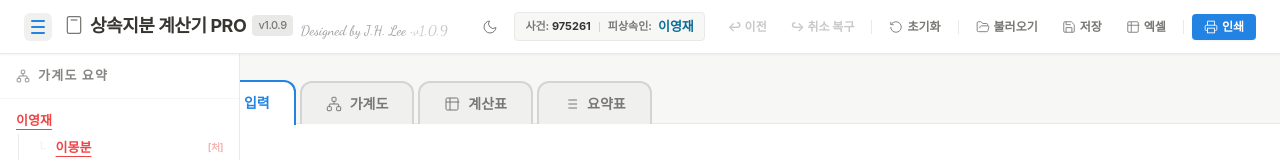
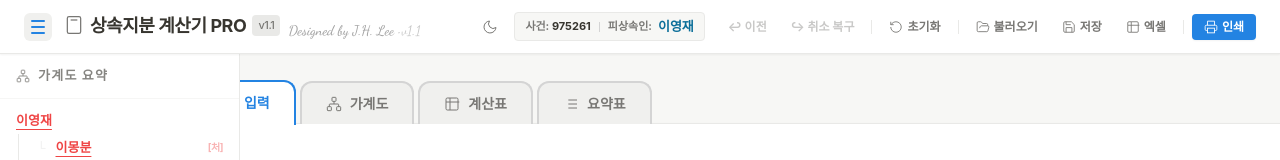
Before and after one commit to wallmendi-beep/inherit-calc, a React (Vite) app: page / in a window 1280 px wide. Shown: the top 160 px of the page. Built offline with nearby package versions, Linux system fonts and the light colour scheme.

Commit message:
버전 1.1 문자열 판올림

```diff
--- a/src/App.jsx
+++ b/src/App.jsx
@@ -764,9 +764,9 @@ function App() {
             <div className="flex items-baseline gap-2">
               <div className="flex items-center text-[#37352f] dark:text-neutral-100 font-bold text-[18px] tracking-tight">
                 <IconCalculator className="w-5 h-5 mr-1.5 text-[#787774] dark:text-neutral-400" />
-                상속지분 계산기 PRO <span className="ml-1.5 text-[11px] font-medium bg-[#e9e9e7] dark:bg-neutral-700 px-1.5 py-0.5 rounded text-[#787774] dark:text-neutral-400">v1.0.9</span>
+                상속지분 계산기 PRO <span className="ml-1.5 text-[11px] font-medium bg-[#e9e9e7] dark:bg-neutral-700 px-1.5 py-0.5 rounded text-[#787774] dark:text-neutral-400">v1.1</span>
               </div>
-              <span className="designer-sign text-[#a3a3a3] dark:text-neutral-500 text-[14px]">Designed by J.H. Lee · <span className="opacity-60">v1.0.9</span></span>
+              <span className="designer-sign text-[#a3a3a3] dark:text-neutral-500 text-[14px]">Designed by J.H. Lee · <span className="opacity-60">v1.1</span></span>
             </div>
           </div>
 
```
